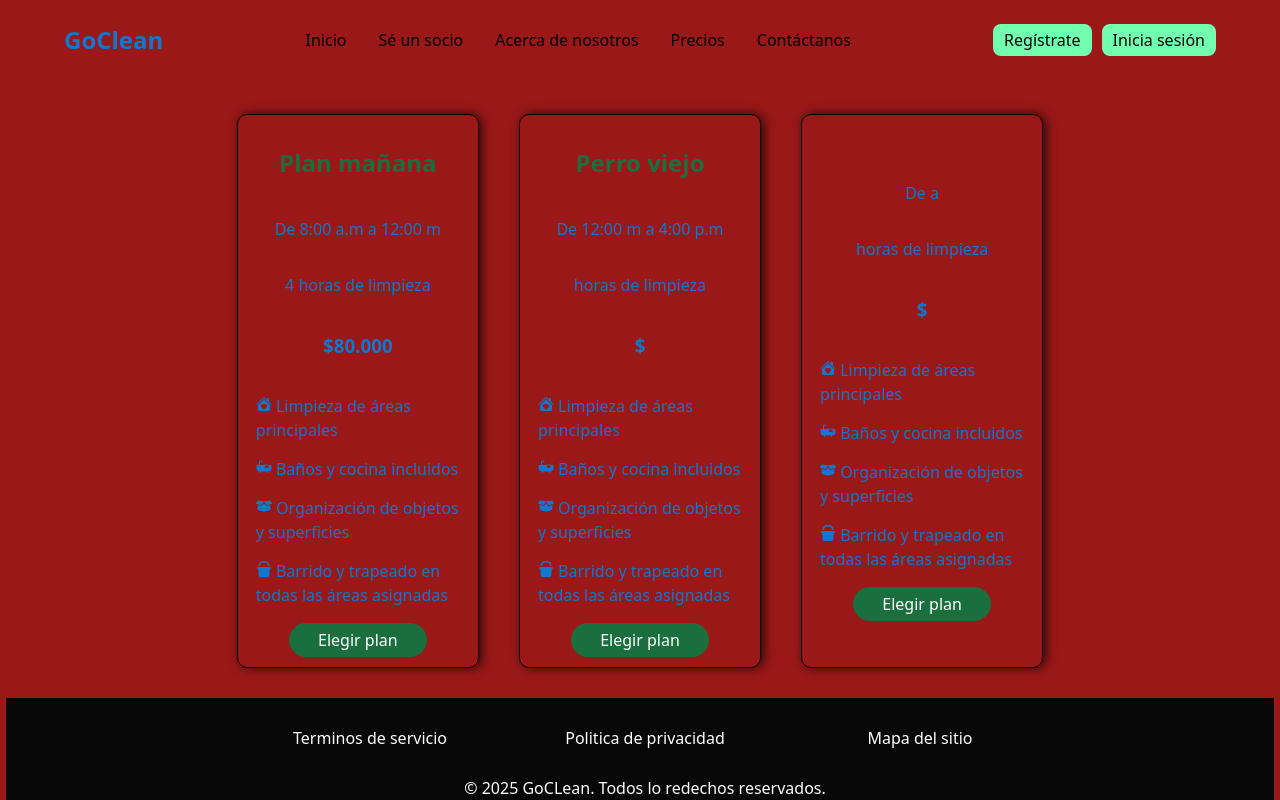
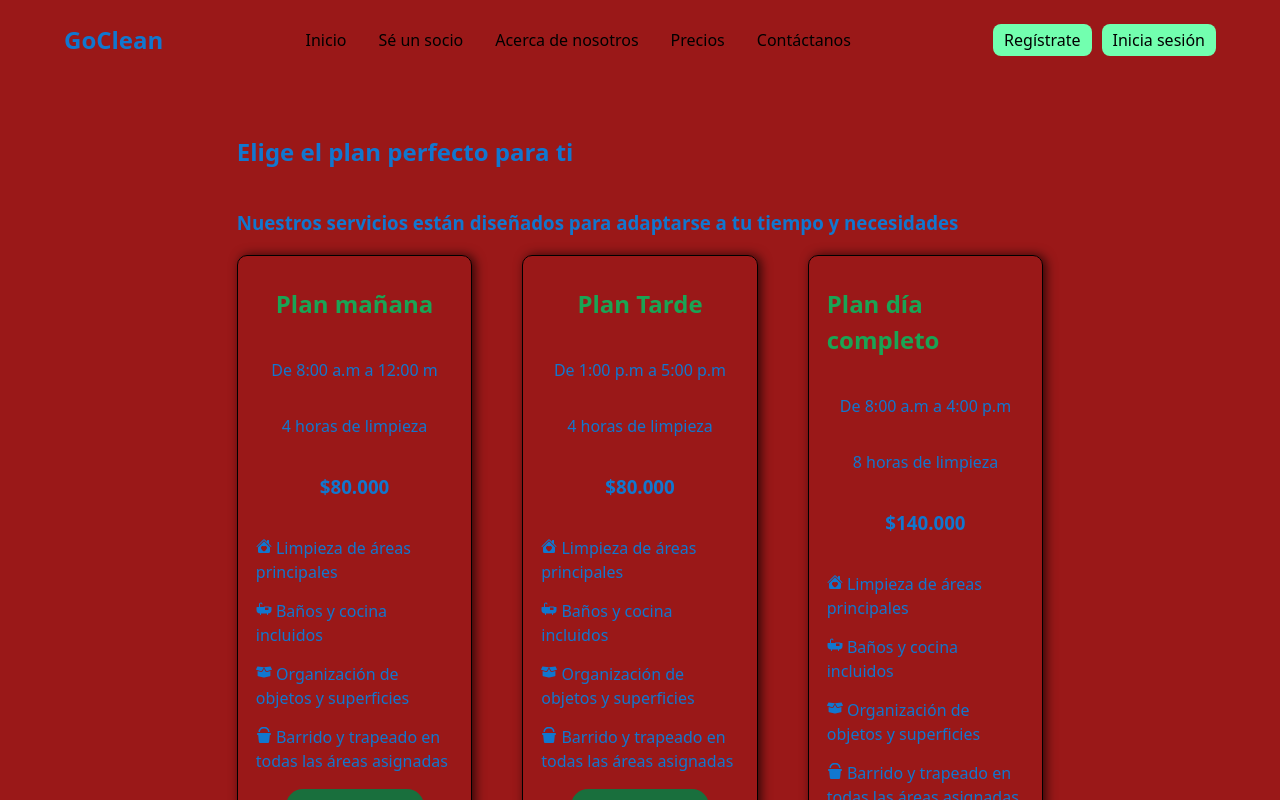
Before and after one commit to tonguiino/GoClean, a React (Vite) app: page /precios in a window 1280 px wide. Shown: the top 800 px of the page. Built offline with nearby package versions, Linux system fonts and the light colour scheme.

Commit message:
Se implementaros las card a vista precios

```diff
--- a/src/components/cardPrecios/Card.scss
+++ b/src/components/cardPrecios/Card.scss
@@ -9,9 +9,11 @@
     box-shadow: 3px 0px 11px 0px rgba(0, 0, 0, 0.71);
     -webkit-box-shadow: 3px 0px 11px 0px rgba(0, 0, 0, 0.71);
     -moz-box-shadow: 3px 0px 11px 0px rgba(0, 0, 0, 0.71);
+    transition: transform 0.6s ease;
+
 
     .title-card {
-        color: #196f3d;
+        color: #1aa454;
     }
 
     ul {
@@ -29,8 +31,14 @@
         background-color: #196f3d;
         color: #ffff !important;
         text-align: center;
+
+    }
+
+    &:hover{
+        background-color: #17202a;
+        color: #ffff;
+        transform: scale(1.05);
     }
 
 
-
 }
--- a/src/pages/precio/Precio.jsx
+++ b/src/pages/precio/Precio.jsx
@@ -9,15 +9,16 @@ const Precio = () => {
         <>
             <Menu />
             <section className="price-container">
-                {/* <h2>Elige el plan perfecto para ti</h2>
-                <h3>Nuestros servicios están diseñados para adaptarse a tu tiempo y necesidades</h3> */}
+                <h2>Elige el plan perfecto para ti</h2>
+                <h3>Nuestros servicios están diseñados para adaptarse a tu tiempo y necesidades</h3>
 
+                <div className="cards-container">
+                    <Card className="card" titulo="Plan mañana" hora_inicio="8:00 a.m" hora_final="12:00 m" tiempo="4" precio="80.000" ></Card>
 
-                <Card titulo="Plan mañana" hora_inicio="8:00 a.m" hora_final="12:00 m" tiempo="4" precio="80.000" ></Card>
+                    <Card titulo="Plan Tarde" hora_inicio="1:00 p.m" hora_final="5:00 p.m" tiempo="4" precio="80.000"></Card>
 
-                <Card titulo="Perro viejo" hora_inicio="12:00 m" hora_final="4:00 p.m"></Card>
-
-                <Card></Card>
+                    <Card titulo="Plan día completo" hora_inicio="8:00 a.m" hora_final="4:00 p.m" tiempo="8" precio="140.000"></Card>
+                </div>
             </section>
             <Footer />
 
--- a/src/pages/precio/Precio.scss
+++ b/src/pages/precio/Precio.scss
@@ -1,4 +1,9 @@
 .price-container{
     display: flex;
-    gap: 40px;
+    flex-direction: column;
+    .cards-container{
+        display: flex;
+        gap: 50px;
+
+    }
 }
```
